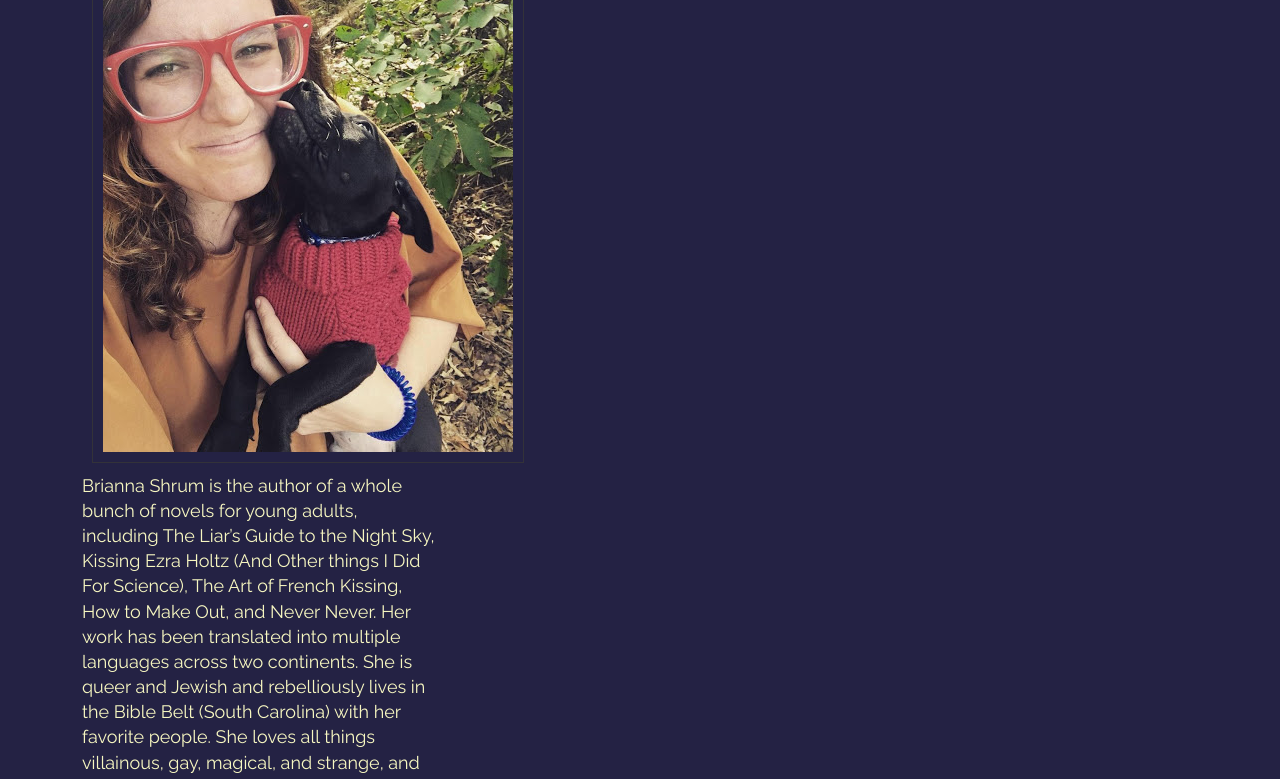
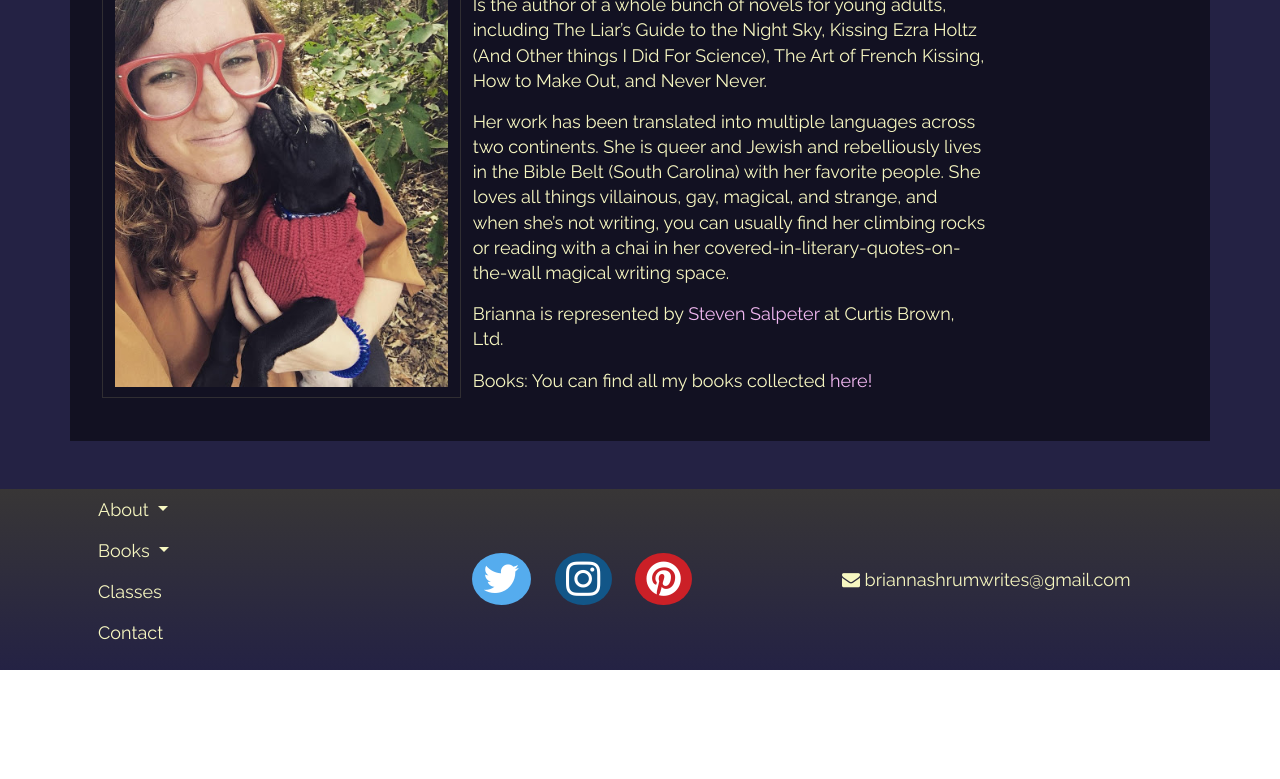
Before and after one commit to Abmiram/briannashrum2, a website: page bio.html in a window 1280 px wide. Shown: the part 329-1108 px from the top of the page. After the commit the page ends 999 px from the top, so only its background shows below. Drawn offline with nearby package versions, Linux system fonts and the light colour scheme; a web font is replaced by a local one.

Commit message:
bio page

```diff
--- a/bio.html
+++ b/bio.html
@@ -27,7 +27,7 @@
                 </div>
             </div>
         </div>
-        <nav class="navbar navbar-expand-sm sticky">
+        <nav class="navbar sticky-top navbar-expand-sm">
             <div class="container-fluid justify-content-center">
                 <button class="custom-toggler navbar-toggler" type="button" data-bs-toggle="collapse"
                     data-bs-target="#navbarSupportedContent" aria-controls="navbarSupportedContent"
@@ -79,39 +79,25 @@
     </header>
 
     <main>
-        <div class="container py-5">
-            <div class="row">
-                <div class="col-4 media">
-                    <img class="mr-3" src="img/Author.jpg" alt="Brianna Shrum">
-                    <div class="media-body">
-                        <p>
-                            Brianna Shrum is the author of a whole bunch of novels for young adults, including The
-                            Liar’s
-                            Guide
-                            to
-                            the
-                            Night Sky, Kissing Ezra Holtz (And Other things I Did For Science), The Art of French
-                            Kissing,
-                            How
-                            to
-                            Make
-                            Out, and Never Never. Her work has been translated into multiple languages across two
-                            continents.
-                            She is
-                            queer and Jewish and rebelliously lives in the Bible Belt (South Carolina) with her favorite
-                            people.
-                            She
-                            loves all things villainous, gay, magical, and strange, and when she’s not writing, you can
-                            usually
-                            find
-                            her
-                            climbing rocks or reading with a chai in her covered-in-literary-quotes-on-the-wall magical
-                            writing
-                            space.
-                        </p>
-                        <p>Brianna is represented by Steven Salpeter at Curtis Brown, Ltd.</p>
-                        <p>Books: You can find all my books collected here!</p>
-                    </div>
+        <div class="container py-sm-5">
+            <div class="row shadow-box">
+                <img class="img align-self-center col col-sm-8 col-lg-4" src="img/Author.jpg" alt="Brianna Shrum">
+                <div class="col-12 col-lg-6 align-self-center">
+                    <h3 class="mt-0 pink">Brianna Shrum</h3>
+                    <p>
+                        Is the author of a whole bunch of novels for young adults, including The
+                        Liar’s Guide to the Night Sky, Kissing Ezra Holtz (And Other things I Did For Science), The
+                        Art of French Kissing, How to Make Out, and Never Never.
+                    </p>
+                    <p>
+                        Her work has been translated into multiple languages across two continents. She is
+                        queer and Jewish and rebelliously lives in the Bible Belt (South Carolina) with her favorite
+                        people. She loves all things villainous, gay, magical, and strange, and when she’s not
+                        writing, you can usually find her climbing rocks or reading with a chai in her
+                        covered-in-literary-quotes-on-the-wall magical writing space.
+                    </p>
+                    <p>Brianna is represented by <a href="#" class="pink">Steven Salpeter</a> at Curtis Brown, Ltd.</p>
+                    <p>Books: You can find all my books collected <a href="#" class="pink">here!</a></p>
                 </div>
             </div>
         </div>
@@ -121,7 +107,7 @@
         <div class="container">
             <div class="row align-items-center">
                 <div class="col">
-                    <ul>
+                    <ul class="list-unstyled">
                         <li class="nav-item dropdown">
                             <a class="nav-link dropdown-toggle" href="#" id="navbarDropdown" role="button"
                                 data-bs-toggle="dropdown" aria-expanded="false">
@@ -169,16 +155,16 @@
                         class="fa fa-lg fa-pinterest"></a>
                 </div>
                 <div class="col">
-                    <a href="mailto:briannashrumwrites@gmail.com">briannashrumwrites@gmail.com</a>
+                    <a href="mailto:briannashrumwrites@gmail.com"><i class="fa fa-envelope"></i> briannashrumwrites@gmail.com</a>
                 </div>
             </div>
         </div>
     </footer>
 
+    <script src="/node_modules/jquery/dist/jquery.slim.min.js"></script>
     <script src="https://cdn.jsdelivr.net/npm/bootstrap@5.0.0-beta1/dist/js/bootstrap.bundle.min.js"
         integrity="sha384-ygbV9kiqUc6oa4msXn9868pTtWMgiQaeYH7/t7LECLbyPA2x65Kgf80OJFdroafW"
         crossorigin="anonymous"></script>
-    <script src="/node_modules/jquery/dist/jquery.slim.min.js"></script>
     <script src="js/scripts.js"></script>
 
 </body>
--- a/scss/_globals.scss
+++ b/scss/_globals.scss
@@ -20,16 +20,9 @@ body {
     font-size: $font-med;
 }
 
-.cursive {
-    font-family: $cursive;
-}
-
-h1 {
-    color: $pink;
-}
-
 a {
     color: $lightYellow;
+    text-decoration: none;
 }
 
 a:hover {
@@ -37,8 +30,28 @@ a:hover {
     opacity: 0.8;
 }
 
+.cursive {
+    font-family: $cursive;
+}
+
+.pink {
+    color: $pink;
+
+    a:hover {
+        color: $pink;
+    }
+}
+
+h1 {
+    color: $pink;
+}
+
 img {
     padding: 10px;
     border: 1px solid $greyOpaque;
-    margin: 10px;
 }
+
+.shadow-box {
+    padding: 2rem;
+    background-color: rgba(0, 0, 0, 0.5);
+}
```
Also changed, not shown: scss/style.css, 1 other file.
